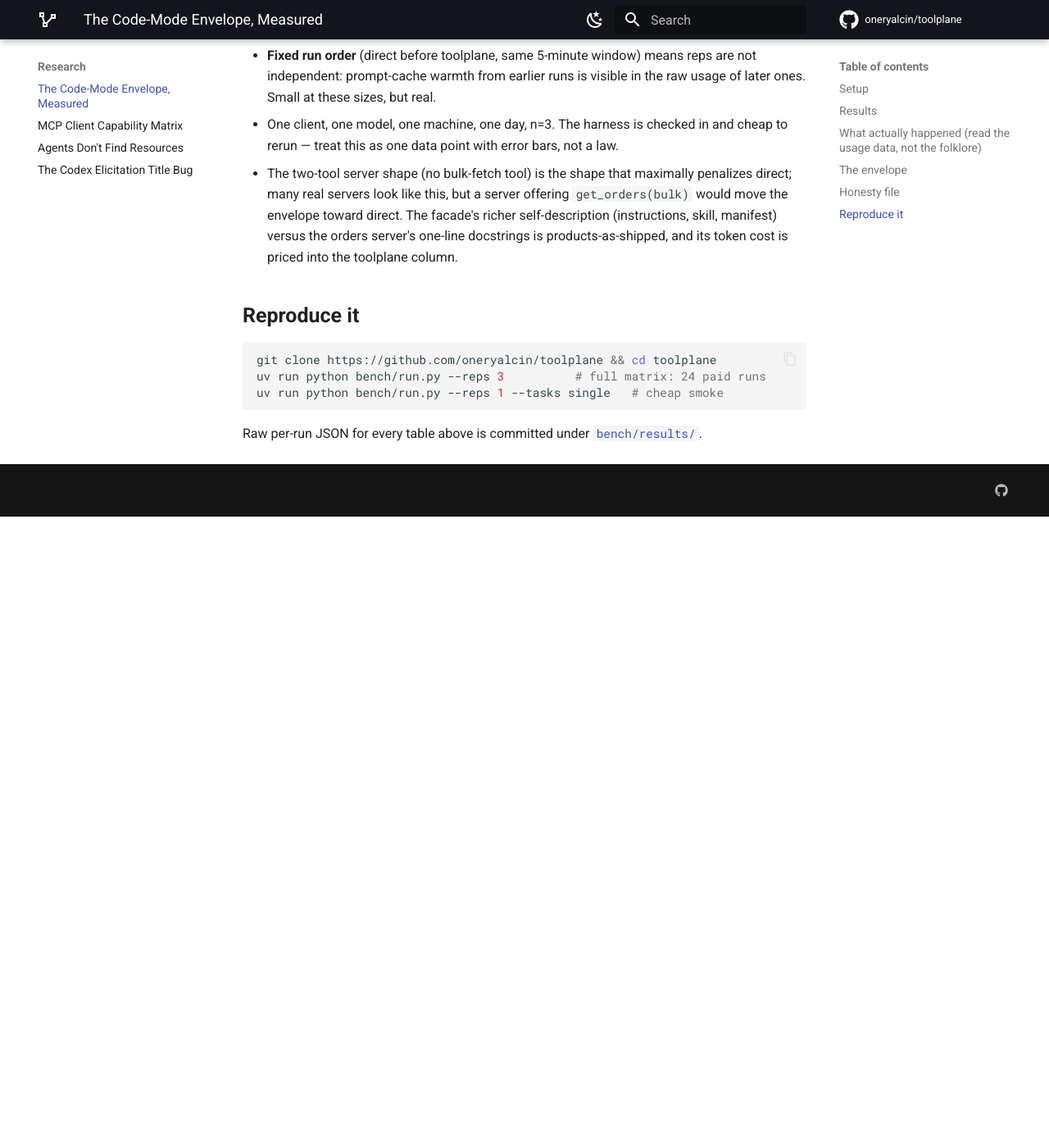
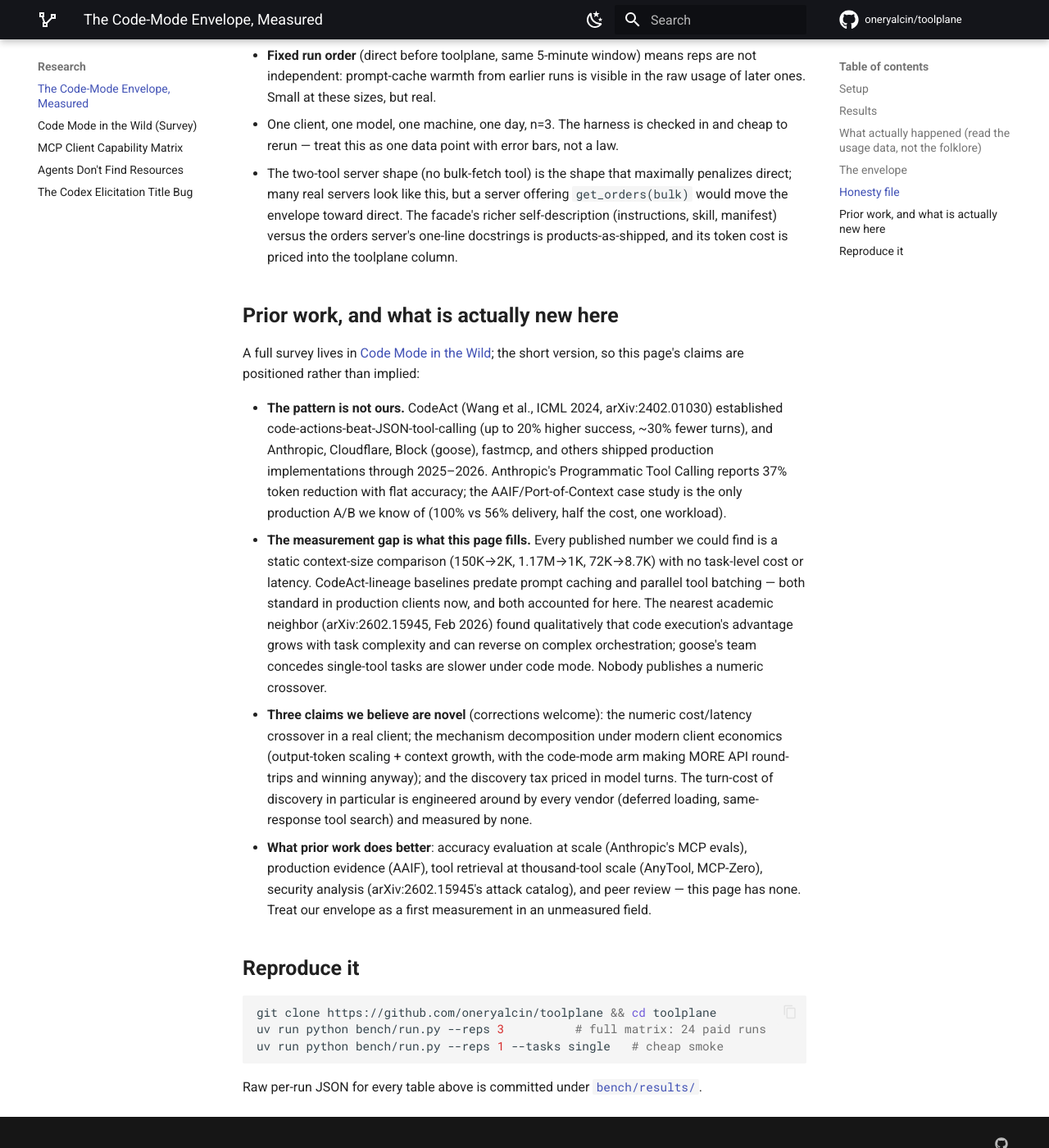
Before and after one commit to oneryalcin/toolplane, an MkDocs documentation site: the page built from docs/code-mode-benchmark.md, in a window 1280 px wide and 1400 px high, scrolled down 3960 px. Shown: the whole window at 82% size. Built offline with MkDocs 1.6.1 and Material for MkDocs 9.7.7, drawn with Linux system fonts in a browser that asks for light colours; comment, search, counter and statistics services are not loaded; before the commit the page ends 4590 px from its top, so only the background shows below that.

Commit message:
Add code-mode landscape survey and prior-work positioning (#72)
docs/code-mode-landscape.md: three-sweep survey (vendor, academic,
community) of code-mode and tool-discovery work, with confidence labels
and primary-source URLs — maintained like the capability matrix,
corrections invited. Key structure: platform work (Anthropic PTC/tool
search, Cloudflare's discovery-in-sandbox, OpenAI deferred loading,
fastmcp CodeMode on monty), academic lineage (CodeAct's stale
no-caching/no-parallel baselines through the Feb 2026 qualitative
envelope paper and the unjoined caching measurements), OSS landscape
(goose/pctx with the only production A/B found, pydantic-ai-harness
converging on monty), the four discovery-mechanism clusters, and an
explicit novelty assessment: our numeric crossover, mechanism
decomposition, and turn-priced discovery tax appear unpublished
anywhere — stated with the standing offer to be corrected.

The benchmark piece gains a 'Prior work, and what is actually new here'
section so its claims are positioned rather than implied, including
what prior work does BETTER (accuracy evals at scale, production A/B,
peer review — we have none).

Survey follow-ons filed: #107 (benchmark rigor roadmap: localize the
crossover, adversarial task shapes where prior work says code mode
loses, dispersion annotations, cost-of-pass) and #108 (security
patterns from the field: network-layer credential injection,
validate/execute hash binding, discovery receipts).

````diff
--- a/docs/code-mode-benchmark.md
+++ b/docs/code-mode-benchmark.md
@@ -161,6 +161,42 @@ measured it. Those are hypotheses, labeled as such.
   products-as-shipped, and its token cost is priced into the toolplane
   column.
 
+## Prior work, and what is actually new here
+
+A full survey lives in [Code Mode in the Wild](code-mode-landscape.md);
+the short version, so this page's claims are positioned rather than
+implied:
+
+- **The pattern is not ours.** CodeAct (Wang et al., ICML 2024,
+  arXiv:2402.01030) established code-actions-beat-JSON-tool-calling (up to
+  20% higher success, ~30% fewer turns), and Anthropic, Cloudflare, Block
+  (goose), fastmcp, and others shipped production implementations through
+  2025–2026. Anthropic's Programmatic Tool Calling reports 37% token
+  reduction with flat accuracy; the AAIF/Port-of-Context case study is the
+  only production A/B we know of (100% vs 56% delivery, half the cost, one
+  workload).
+- **The measurement gap is what this page fills.** Every published number
+  we could find is a static context-size comparison (150K→2K, 1.17M→1K,
+  72K→8.7K) with no task-level cost or latency. CodeAct-lineage baselines
+  predate prompt caching and parallel tool batching — both standard in
+  production clients now, and both accounted for here. The nearest
+  academic neighbor (arXiv:2602.15945, Feb 2026) found qualitatively that
+  code execution's advantage grows with task complexity and can reverse
+  on complex orchestration; goose's team concedes single-tool tasks are
+  slower under code mode. Nobody publishes a numeric crossover.
+- **Three claims we believe are novel** (corrections welcome): the numeric
+  cost/latency crossover in a real client; the mechanism decomposition
+  under modern client economics (output-token scaling + context growth,
+  with the code-mode arm making MORE API round-trips and winning anyway);
+  and the discovery tax priced in model turns. The turn-cost of discovery
+  in particular is engineered around by every vendor (deferred loading,
+  same-response tool search) and measured by none.
+- **What prior work does better**: accuracy evaluation at scale
+  (Anthropic's MCP evals), production evidence (AAIF), tool retrieval at
+  thousand-tool scale (AnyTool, MCP-Zero), security analysis
+  (arXiv:2602.15945's attack catalog), and peer review — this page has
+  none. Treat our envelope as a first measurement in an unmeasured field.
+
 ## Reproduce it
 
 ```bash
--- a/mkdocs.yml
+++ b/mkdocs.yml
@@ -57,6 +57,7 @@ nav:
       - Result Store Design: result-store-design.md
   - Research:
       - The Code-Mode Envelope, Measured: code-mode-benchmark.md
+      - Code Mode in the Wild (Survey): code-mode-landscape.md
       - MCP Client Capability Matrix: mcp-client-capability-matrix.md
       - Agents Don't Find Resources: agents-dont-find-resources.md
       - The Codex Elicitation Title Bug: codex-elicitation-title-bug.md
````
Also changed, not shown: docs/code-mode-landscape.md (added, +219 -0 lines).
